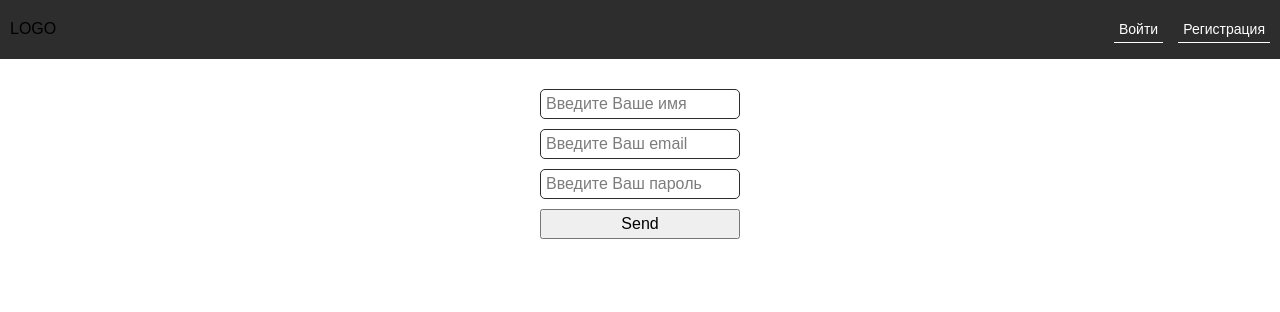
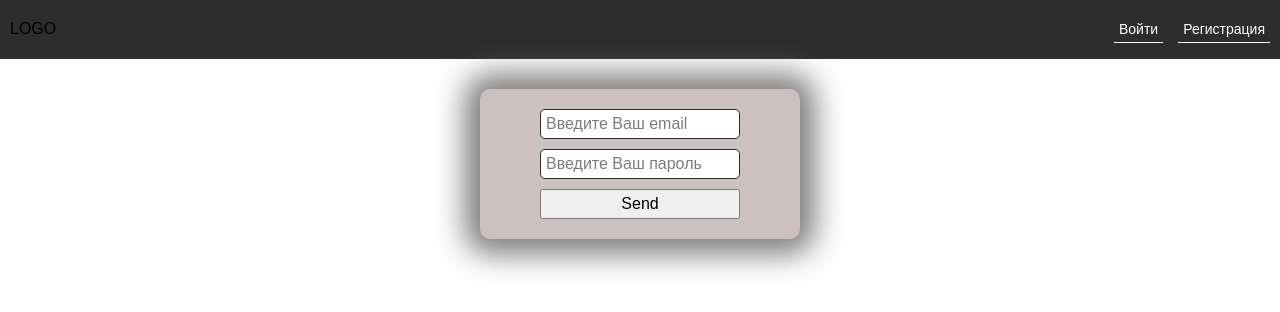
Before and after one commit to igorlyakh/filmoteka, a React (Vite) app: page /login in a window 1280 px wide. Shown: the top 312 px of the page. Built offline with nearby package versions, Linux system fonts and the light colour scheme.

Commit message:
added prop typeRegistration for AuthForm

```diff
--- a/src/Components/AuthForm/AuthForm.jsx
+++ b/src/Components/AuthForm/AuthForm.jsx
@@ -2,9 +2,9 @@ import { useForm } from 'react-hook-form';
 import useAuthStore from '../../store/store';
 import style from './AuthForm.module.scss';
 
-const AuthForm = () => {
+const AuthForm = ({ typeRegistration = false }) => {
   const { register, handleSubmit, reset } = useForm();
-  const { login, token } = useAuthStore();
+  const { login } = useAuthStore();
   return (
     <form
       className={style.form}
@@ -13,6 +13,7 @@ const AuthForm = () => {
         reset();
       })}
     >
+      {typeRegistration && (
         <input
           className={style.input}
           placeholder="Введите Ваше имя"
@@ -20,6 +21,7 @@ const AuthForm = () => {
           required
           {...register('name')}
         />
+      )}
       <input
         className={style.input}
         placeholder="Введите Ваш email"
--- a/src/Components/AuthForm/AuthForm.module.scss
+++ b/src/Components/AuthForm/AuthForm.module.scss
@@ -7,6 +7,10 @@
   align-items: center;
   justify-content: center;
   gap: 10px;
+  background-color: #ccc0c0;
+  padding: 20px;
+  border-radius: 10px;
+  box-shadow: var.$hover-gray 0 0 30px 15px;
   > button {
     height: 30px;
     width: 200px;
--- a/src/store/store.js
+++ b/src/store/store.js
@@ -1,7 +1,9 @@
 import axios from 'axios';
 import { create } from 'zustand';
+import { devtools } from 'zustand/middleware';
 
-const useAuthStore = create(set => ({
+const useAuthStore = create(
+  devtools(set => ({
     token: JSON.parse(localStorage.getItem('token')) || null,
     name: JSON.parse(localStorage.getItem('name')) || null,
     email: JSON.parse(localStorage.getItem('email')) || null,
@@ -24,6 +26,7 @@ const useAuthStore = create(set => ({
         set({ error: error.response?.data?.message });
       }
     },
-}));
+  }))
+);
 
 export default useAuthStore;
```
Lines whose indentation alone changed are shown as unchanged.
